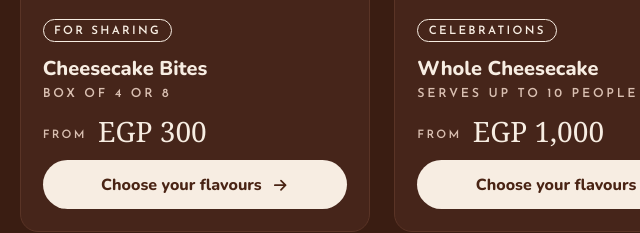
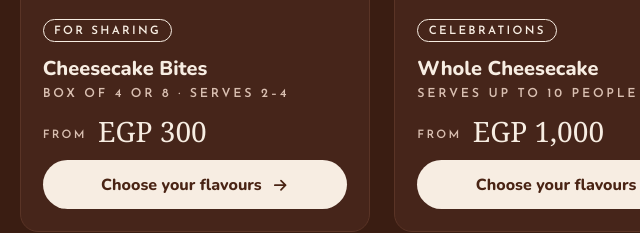
Before and after one commit to moabdelbasset/bugaas-website, a plain HTML site: page index.html in a window 1280 px wide. Shown: the part 876-1109 px from the top of the page, 445-1085 px from the left. Drawn offline with nearby package versions, Linux system fonts and the light colour scheme; a web font is replaced by a local one.

Commit message:
Bites card: serves 2-4
Co-Authored-By: Claude Opus 5.5 <noreply@anthropic.com>
Claude-Session: https://claude.ai/code/session_01JkXZCz5WKRNvhTTP2Rh73C

```diff
--- a/index.html
+++ b/index.html
@@ -602,7 +602,7 @@ const FLAVOURS = [
 // sizes: customer picks a box size, then fills it with any mix of flavours
 const PRODUCTS = [
   { id:"slices", name:"Cheesecake Slices", size:"", price:150, prices:{ "The Classic":120 }, from:true, perPiece:true, unit:"slices", img:"images/slices.jpg", chip:"Most ordered" },
-  { id:"bites",  name:"Cheesecake Bites", size:"Box of 4 or 8", unit:"bites", img:"images/bites.jpg", chip:"For sharing", noPhotos:true,
+  { id:"bites",  name:"Cheesecake Bites", size:"Box of 4 or 8 · Serves 2–4", unit:"bites", img:"images/bites.jpg", chip:"For sharing", noPhotos:true,
     sizes:[ { label:"Box of 4", pieces:4, price:300 }, { label:"Box of 8", pieces:8, price:600 } ] },
   { id:"whole",  name:"Whole Cheesecake", size:"Serves up to 10 people", price:1200, prices:{ "The Classic":1000, "Quad Crave":1300 }, from:true, perPiece:true, unit:"cakes", img:"images/whole.jpg", chip:"Celebrations" },
 ];
```
